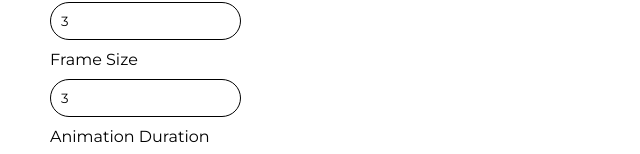
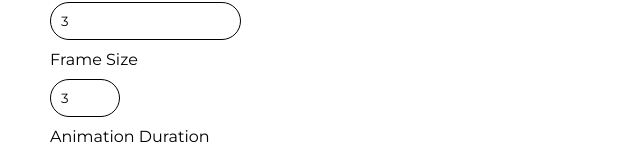
Before and after one commit to mate-academy/react_carousel, a React (Create React App) app: page / in a window 1280 px wide. Shown: the part 365-519 px from the top of the page, without its empty margins (0-640 px from the left). Built offline with nearby package versions, Linux system fonts and the light colour scheme.

Commit message:
Update Carousel.tsx

```diff
--- a/src/components/Carousel.tsx
+++ b/src/components/Carousel.tsx
@@ -76,38 +76,47 @@ const Carousel: React.FC<Props> = ({
         </ul>
       </div>
 
-      <button onClick={previous} type="button">
-        Prev
-      </button>
-      <button onClick={next} data-cy="next" type="button">
-        Next
-      </button>
+      <div className="Carousel__buttons">
+        <button className="Carousel__button" onClick={previous} type="button">
+          Prev
+        </button>
+        <button
+          className="Carousel__button"
+          onClick={next}
+          data-cy="next"
+          type="button"
+        >
+          Next
+        </button>
+      </div>
       <div className="Carousel__input-box">
         <p>Item Width</p>
         <input
           className="Carousel__input"
-          type="text"
+          type="number"
           onChange={e => setItemWidthState(Number(e.target.value))}
           value={itemWidthState}
         />
         <p>Step</p>
         <input
           className="Carousel__input"
-          type="text"
+          type="number"
           onChange={e => setStepState(Number(e.target.value))}
           value={step}
         />
         <p>Frame Size</p>
         <input
           className="Carousel__input"
-          type="text"
+          min={50}
+          max={300}
+          type="number"
           onChange={e => setFrameSizeState(Number(e.target.value))}
           value={frameSizeState}
         />
         <p>Animation Duration</p>
         <input
           className="Carousel__input"
-          type="text"
+          type="number"
           onChange={e => setAnimationDurationState(Number(e.target.value))}
           value={animationDurationState}
         />
```
